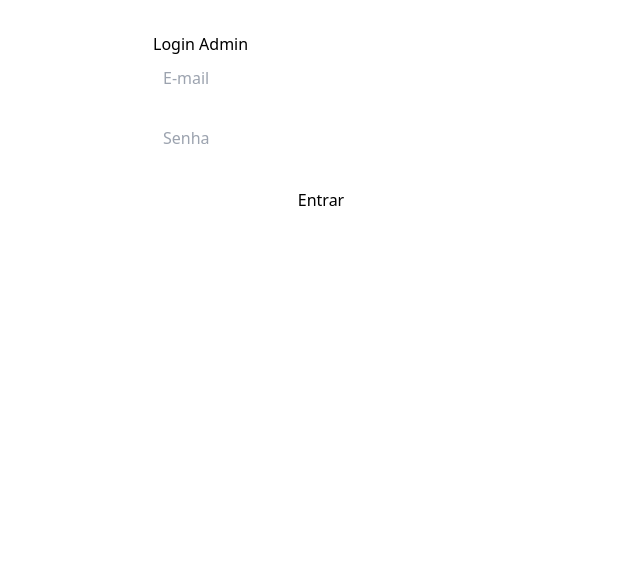
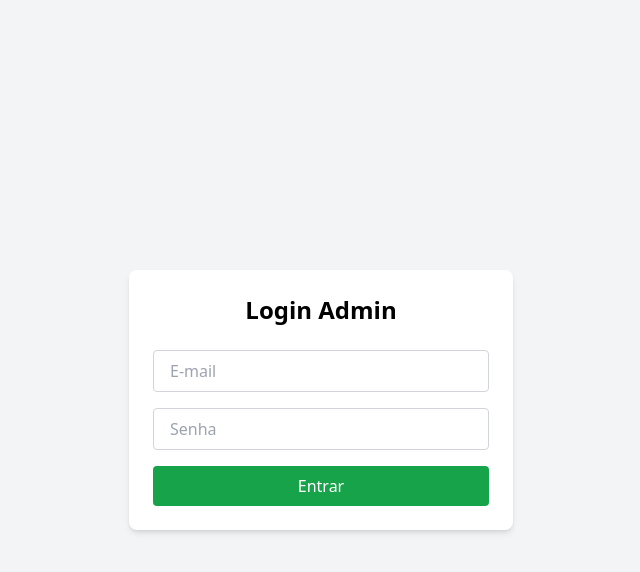
Before and after one commit to ffelixlucas/rifa-web-app, a React (Vite) app: page /admin/login in a window 1280 px wide. Shown: the top 572 px of the page, without its empty margins (319-959 px from the left). Built offline with nearby package versions, Linux system fonts and the light colour scheme; no server answers.

Commit message:
feat(cors): configura CORS dinâmico com variável de ambiente no Railway

```diff
--- a/pages/LoginPage.jsx
+++ b/pages/LoginPage.jsx
@@ -15,23 +15,25 @@ function LoginPage() {
     try {
       const token = await login(email, senha);
       localStorage.setItem('token', token);
-      navigate('/admin'); // redireciona para dashboard
+      navigate('/admin'); // redireciona para a próxima tela (em breve)
     } catch (err) {
       setErro('Credenciais inválidas. Tente novamente.');
     }
   };
 
   return (
-    <div style={{ padding: '2rem', maxWidth: '400px', margin: '0 auto' }}>
-      <h1>Login Admin</h1>
-      <form onSubmit={handleSubmit}>
+    <div className="min-h-screen flex items-center justify-center bg-gray-100 px-4">
+      <div className="bg-white shadow-md rounded-lg p-6 w-full max-w-sm">
+        <h1 className="text-2xl font-bold mb-6 text-center">Login Admin</h1>
+
+        <form onSubmit={handleSubmit} className="flex flex-col gap-4">
           <input
             type="email"
             placeholder="E-mail"
             value={email}
             onChange={(e) => setEmail(e.target.value)}
             required
-          style={{ width: '100%', marginBottom: '1rem', padding: '10px' }}
+            className="border border-gray-300 rounded px-4 py-2 focus:outline-none focus:ring-2 focus:ring-green-500"
           />
           <input
             type="password"
@@ -39,13 +41,19 @@ function LoginPage() {
             value={senha}
             onChange={(e) => setSenha(e.target.value)}
             required
-          style={{ width: '100%', marginBottom: '1rem', padding: '10px' }}
+            className="border border-gray-300 rounded px-4 py-2 focus:outline-none focus:ring-2 focus:ring-green-500"
           />
-        {erro && <p style={{ color: 'red' }}>{erro}</p>}
-        <button type="submit" style={{ width: '100%', padding: '12px' }}>
+
+          {erro && <p className="text-red-600 text-sm">{erro}</p>}
+
+          <button
+            type="submit"
+            className="bg-green-600 text-white py-2 rounded hover:bg-green-700 transition"
+          >
             Entrar
           </button>
         </form>
+      </div>
     </div>
   );
 }
```
Also changed, not shown: 1 other file (tests, documents, lock files or other folders). Lines whose indentation alone changed are shown as unchanged.
